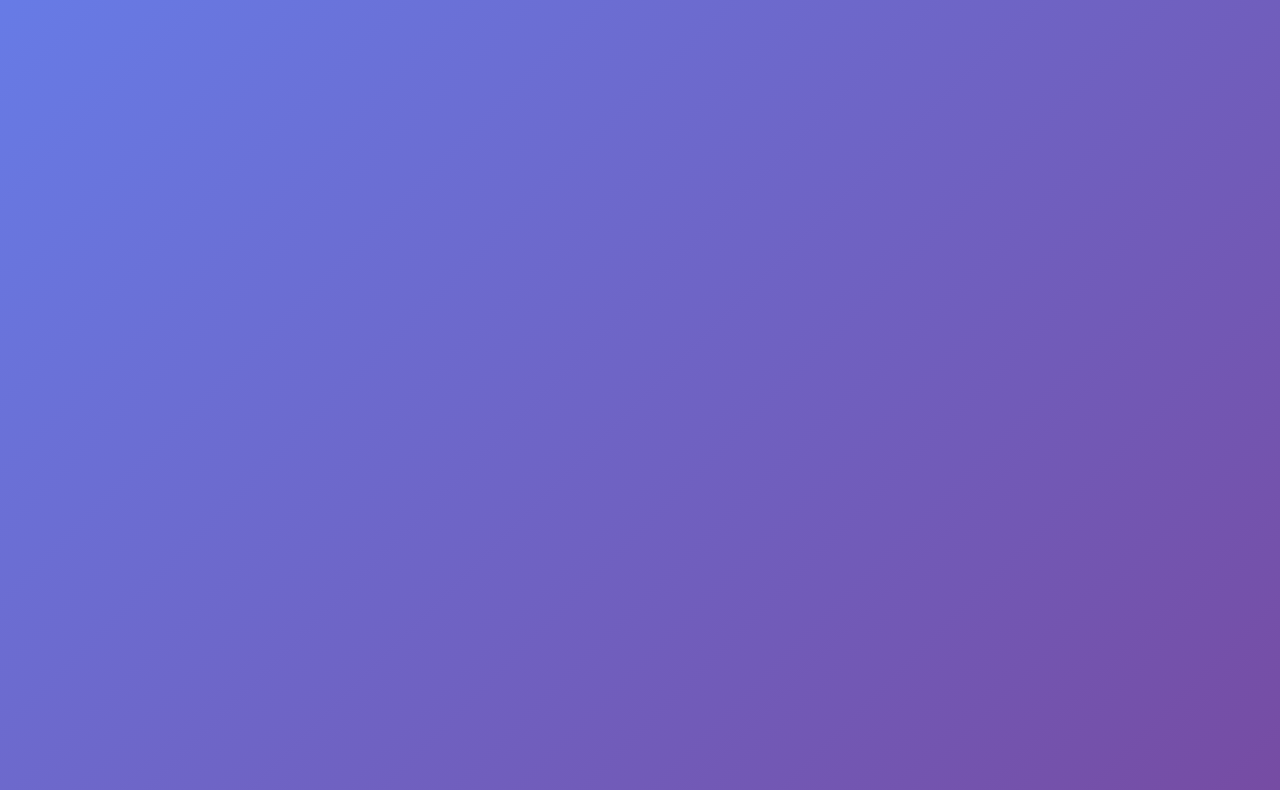
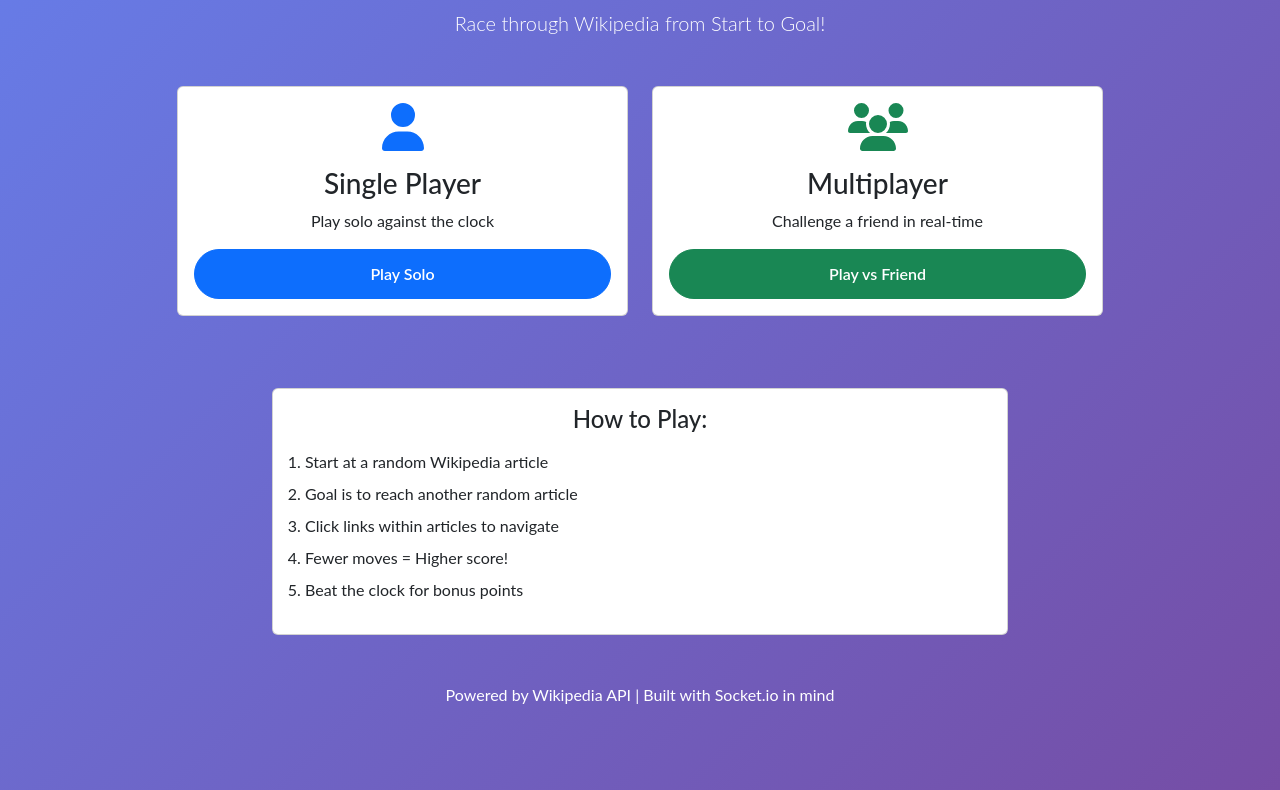
Before and after one commit to DiamondS15/WikiGameProjectRepo, a website: page public/MainMenu.html in a window 1280 px wide. Shown: the part 131-921 px from the top of the page. Drawn offline with nearby package versions, Linux system fonts and the light colour scheme.

Commit message:
MainMenu.html finished

```diff
--- a/public/MainMenu.html
+++ b/public/MainMenu.html
@@ -39,6 +39,62 @@
 </head>
 
 <body>
-    <div class="" </body>
+    <div class="container text-center mt-5">
+        <h1 class="display-4 mb-4 text-white">🎮 WikiGame 🎮</h1>
+        <p class="lead mb-5 text-white">Race through Wikipedia from Start to Goal!</p>
+
+        <div class="row justify-content-center">
+            <div class="col-md-5 mb-4">
+                <div class="card game-card h-100">
+                    <div class="card-body d-flex flex-column">
+                        <div class="mb-3">
+                            <i class="fas fa-user fa-3x text-primary"></i>
+                        </div>
+                        <h3 class="card-title">Single Player</h3>
+                        <p class="card-text flex-grow-1">Play solo against the clock</p>
+                        <a href="singleplayer.html" class="btn btn-primary btn-custom mt-auto">Play Solo</a>
+                    </div>
+                </div>
+            </div>
+
+            <div class="col-md-5 mb-4">
+                <div class="card game-card h-100">
+                    <div class="card-body d-flex flex-column">
+                        <div class="mb-3">
+                            <i class="fas fa-users fa-3x text-success"></i>
+                        </div>
+                        <h3 class="card-title">Multiplayer</h3>
+                        <p class="card-text flex-grow-1">Challenge a friend in real-time</p>
+                        <a href="multiplayer.html" class="btn btn-success btn-custom mt-auto">Play vs Friend</a>
+                    </div>
+                </div>
+            </div>
+        </div>
+
+        <div class="row justify-content-center mt-5">
+            <div class="col-md-8">
+                <div class="card game-card">
+                    <div class="card-body">
+                        <h4 class="mb-3">How to Play:</h4>
+                        <ol class="text-start ps-3">
+                            <li class="mb-2">Start at a random Wikipedia article</li>
+                            <li class="mb-2">Goal is to reach another random article</li>
+                            <li class="mb-2">Click links within articles to navigate</li>
+                            <li class="mb-2">Fewer moves = Higher score!</li>
+                            <li>Beat the clock for bonus points</li>
+                        </ol>
+                    </div>
+                </div>
+            </div>
+        </div>
+    </div>
+
+    <footer class="mt-5 text-center">
+        <p>Powered by Wikipedia API | Built with Socket.io in mind</p>
+    </footer>
+
+    <script src="https://cdn.jsdelivr.net/npm/bootstrap@5.3.0/dist/js/bootstrap.bundle.min.js"></script>
+    <script src="https://cdnjs.cloudflare.com/ajax/libs/font-awesome/6.4.0/js/all.min.js"></script>
+</body>
 
 </html>
```
Also changed, not shown: package.json (added, +19 -0 lines).
